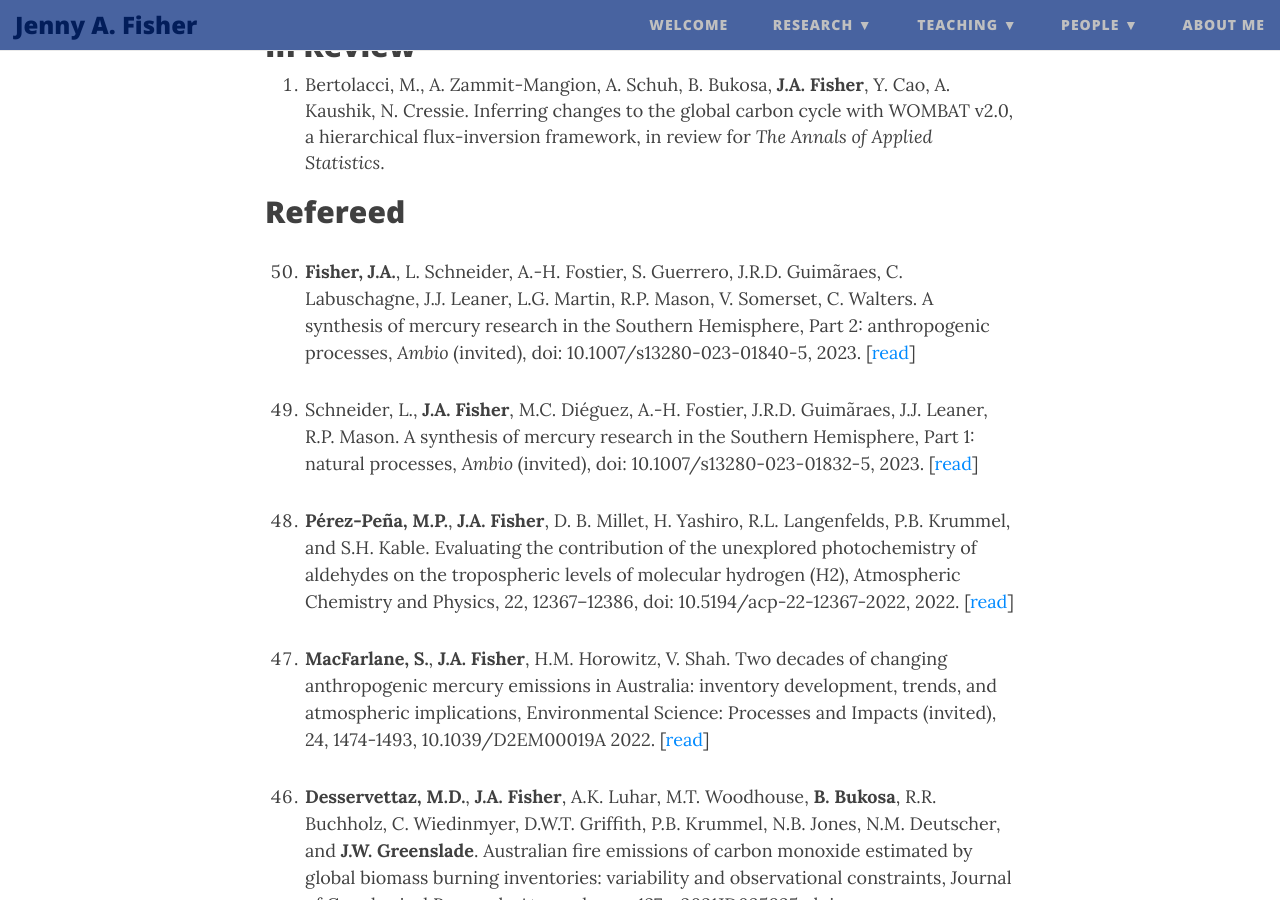
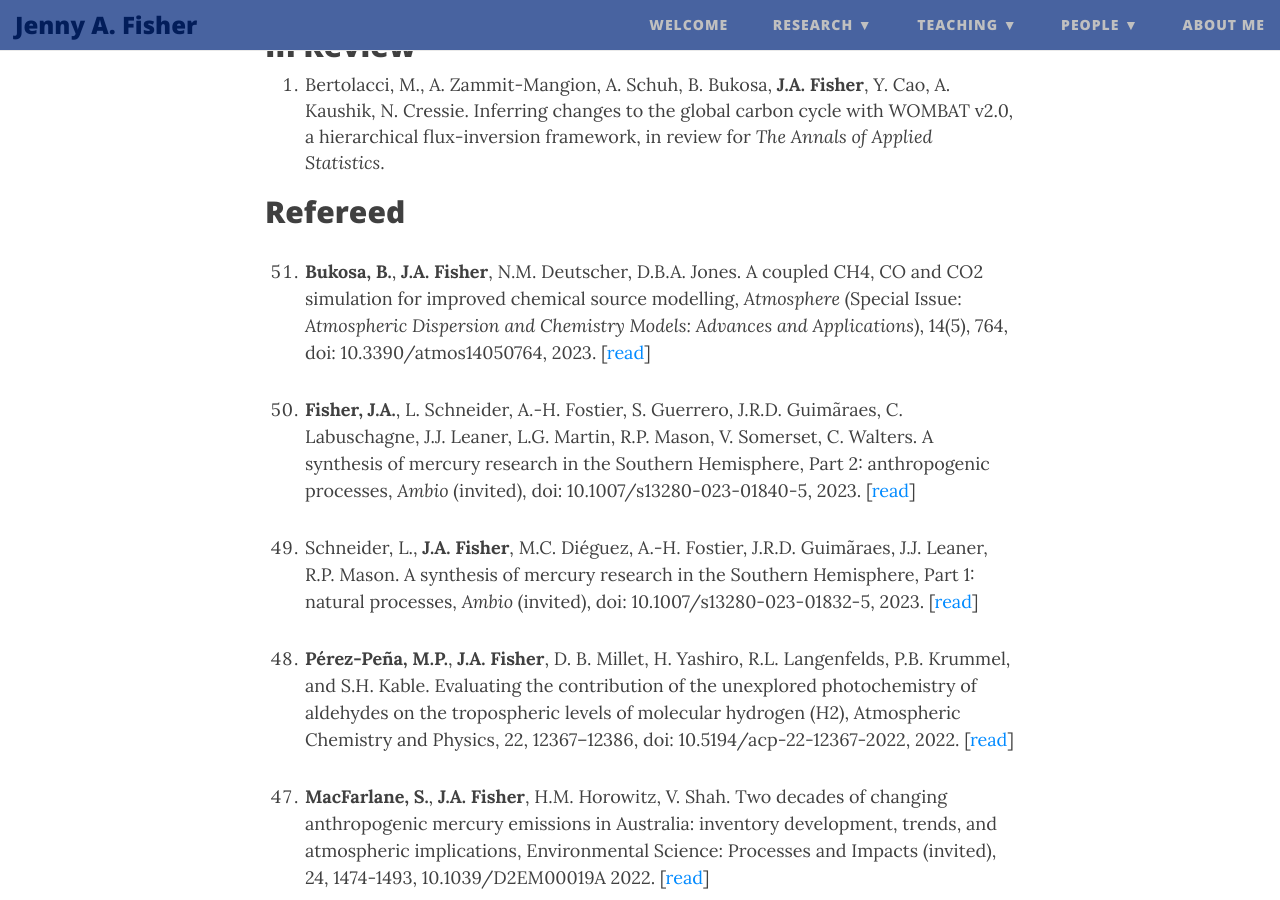
Before and after one commit to jennyfisher/jennyfisher.github.io, a Jekyll site: the page built from publications.md, in a window 1280 px wide and 900 px high, scrolled down 352 px. Built offline with Jekyll 4.4.1, drawn with Linux system fonts in a browser that asks for light colours; nearby versions of some CDN libraries.

Commit message:
Update publications.md

```diff
--- a/publications.md
+++ b/publications.md
@@ -15,6 +15,8 @@ Group members listed in **bold**.
 
 
 ## Refereed
+
+1. **Bukosa, B.**, **J.A. Fisher**, N.M. Deutscher, D.B.A. Jones. A coupled CH4, CO and CO2 simulation for improved chemical source modelling, *Atmosphere* (Special Issue: *Atmospheric Dispersion and Chemistry Models: Advances and Applications*), 14(5), 764, doi: 10.3390/atmos14050764, 2023. [[read](https://www.mdpi.com/2073-4433/14/5/764)]
 
 1.	**Fisher, J.A.**, L. Schneider, A.-H. Fostier, S. Guerrero, J.R.D. Guimãraes, C. Labuschagne, J.J. Leaner, L.G. Martin, R.P. Mason, V. Somerset, C. Walters. A synthesis of mercury research in the Southern Hemisphere, Part 2: anthropogenic processes, *Ambio* (invited), doi: 10.1007/s13280-023-01840-5, 2023. [[read](https://link.springer.com/article/10.1007/s13280-023-01840-5)]
 
```
